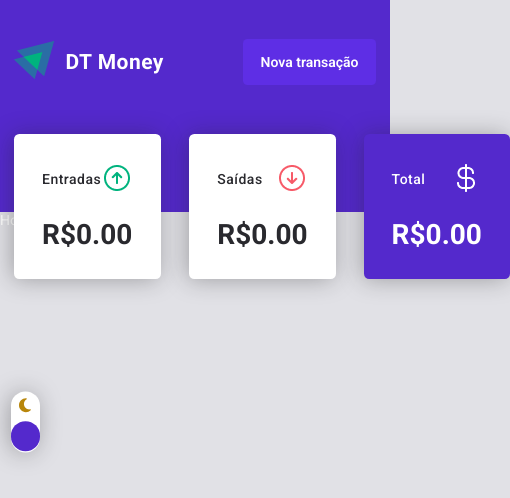
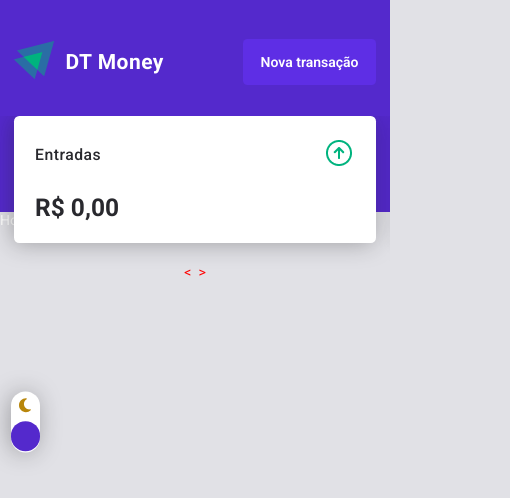
Before and after one commit to LucasBargas/dt_money_angular, an Angular app: page /home in a window 390 px wide. Shown: the top 498 px of the page, 510 px wide, since content can reach past the window. Built offline with nearby package versions, Linux system fonts and the light colour scheme; no server answers.

Commit message:
Header resume - in development

```diff
--- a/src/app/components/header/header-resume/header-resume.component.html
+++ b/src/app/components/header/header-resume/header-resume.component.html
@@ -1,4 +1,5 @@
-<div class="header-resume-area" [class.active]="theme() === 'dark'">
+<div class="header-resume" [class.active]="theme() === 'dark'">
+  <div class="header-resume-area">
     <div class="header-resume-area-single">
       <div>
         <h2>Entradas</h2>
@@ -6,7 +7,7 @@
           <img src="assets/images/arrow-green.png" alt="">
         </figure>
       </div>
-    <strong>{{ totalSales | currency:'BRL':'symbol':'1.2-2' }}</strong>
+      <strong>{{ formatToBRL(totalSales) }}</strong>
     </div>
 
     <div class="header-resume-area-single">
@@ -16,7 +17,7 @@
           <img src="assets/images/arrow-wine.png" alt="">
         </figure>
       </div>
-    <strong>{{ totalExpenses | currency:'BRL':'symbol':'1.2-2' }}</strong>
+      <strong>{{ formatToBRL(totalExpenses) }}</strong>
     </div>
 
     <div class="header-resume-area-single">
@@ -26,6 +27,12 @@
           <img src="assets/images/dolar.png" alt="">
         </figure>
       </div>
-    <strong>{{ (totalSales - totalExpenses) | currency:'BRL':'symbol':'1.2-2' }}</strong>
+      <strong>{{ formatToBRL(totalSales - totalExpenses) }}</strong>
     </div>
   </div>
+
+  <ul class="slider-controller">
+    <li><</li>
+    <li>></li>
+  </ul>
+</div>
--- a/src/app/components/header/header-resume/header-resume.component.scss
+++ b/src/app/components/header/header-resume/header-resume.component.scss
@@ -1,14 +1,21 @@
 @use '../../../../styles/theme_dark' as dark;
 @use '../../../../styles/theme_light' as light;
 
-
-.header-resume-area {
+.header-resume {
   position: absolute;
-  bottom: -4.75rem;
-  display: flex;
+  left: 50%;
+  transform: translateX(-50%);
+  margin-top: 2.25rem;
   width: 100%;
   max-width: 1120px;
-  gap: 2rem;
+
+  @media(max-width: 1100px) {
+    padding: 0 1rem;
+  }
+
+  @media(max-width: 768px) {
+    overflow: auto;
+  }
 
   &.active {
     h2, p, strong {
@@ -25,12 +32,34 @@
     }
   }
 
+  &-area {
+    display: flex;
+    gap: 2rem;
+
+    @media(max-width: 768px) {
+      transform: translate3d(0px, 0px, 0px);
+      transition: transform 0.4s;
+    }
+
     &-single {
       width: 100%;
       background: light.$color-surface;
       padding: 2rem;
       border-radius: 0.375rem;
       box-shadow: rgba(34, 34, 34, 0.37) -2px 1px 23px -1px;
+
+      @media(max-width: 1100px) {
+        padding: 1.5rem;
+      }
+
+      @media(max-width: 768px) {
+        flex-shrink: 0;
+        width: 50% !important;
+      }
+
+      @media(max-width: 640px) {
+        width: 100% !important;
+      }
 
       h2, p, strong {
         color: dark.$color-surface;
@@ -43,13 +72,17 @@
         padding-bottom: 1.5rem;
 
         h2 {
-        font-size: 1rem;
+          font-size: 1.125rem;
           font-weight: 500;
         }
       }
 
       strong {
         font-size: 2rem;
+
+        @media(max-width: 1100px) {
+          font-size: 1.75rem;
+        }
       }
 
       &:last-of-type {
@@ -61,3 +94,16 @@
       }
     }
   }
+
+  .slider-controller {
+    display: none;
+    justify-content: center;
+    color: red;
+    padding-top: 1.5rem;
+    gap: .5rem;
+
+    @media (max-width: 768px) {
+      display: flex;
+    }
+  }
+}
--- a/src/app/components/header/header-resume/header-resume.component.ts
+++ b/src/app/components/header/header-resume/header-resume.component.ts
@@ -43,4 +43,12 @@ export class HeaderResumeComponent implements OnInit {
 
     return resume;
   }
+
+  formatToBRL(value: number): string {
+    return new Intl.NumberFormat('pt-BR', {
+      style: 'currency',
+      currency: 'BRL',
+      minimumFractionDigits: 2
+    }).format(value);
+  }
 }
```
Lines whose indentation alone changed are shown as unchanged.
